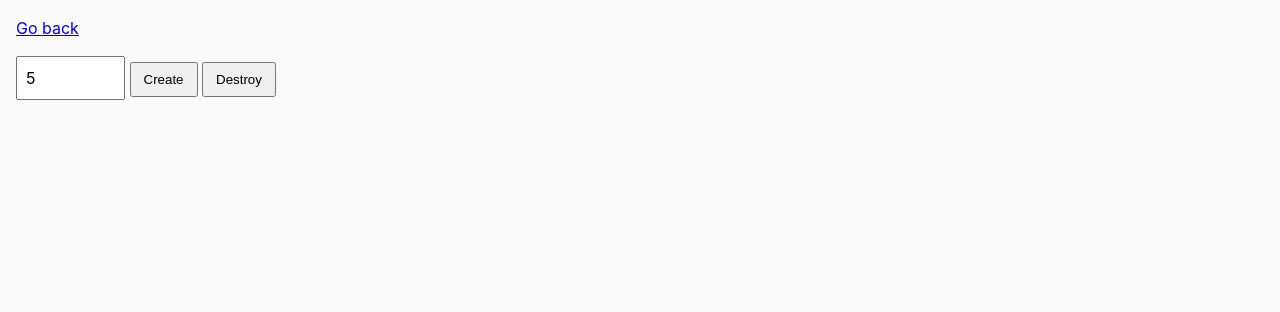
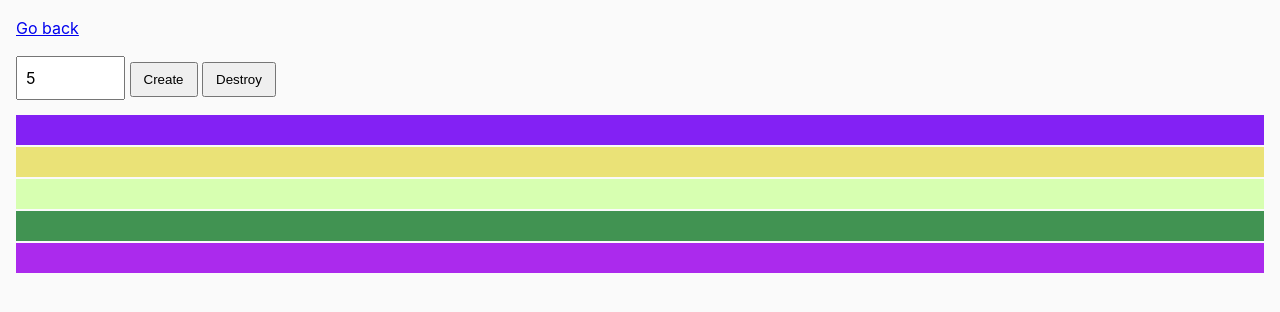
Before and after one commit to YurieVakhnyak/js-home-work, a plain HTML site: page task-10.html in a window 1280 px wide. Both pictures are taken after typing "5" into the empty fields and a click on the button "Create". Drawn offline with Linux system fonts and the light colour scheme.

Commit message:
add task 9 & 10

```diff
--- a/css/common.css
+++ b/css/common.css
@@ -32,3 +32,17 @@ button {
 .gallery-image {
   height: 200px;
 }
+
+.boxes {
+  height: 20px;
+  margin-top: 15px;
+  display: flexbox;
+  flex-grow: inherit;
+  flex-shrink: inherit;
+  flex-direction: column;
+}
+
+.box {
+  height: 30px;
+  margin-bottom: 2px;
+}
--- a/js/task-09.js
+++ b/js/task-09.js
@@ -14,4 +14,5 @@ btnChangeColor.addEventListener("click", (event) => {
   color.textContent = randomHexColor;
   const body = document.querySelector("body");
   body.setAttribute("style", `background-color:${randomHexColor}`);
+
 })
--- a/js/task-10.js
+++ b/js/task-10.js
@@ -1,3 +1,63 @@
 function getRandomHexColor() {
   return `#${Math.floor(Math.random() * 16777215).toString(16)}`;
 }
+
+const numberInput = document.querySelector('[type="number"]');
+const btnCreateBox = document.querySelector('[data-create]');
+const btnDestroyBox = document.querySelector('[data-destroy]');
+const controls = document.querySelector("#controls");
+const boxes = document.querySelector("#boxes");
+
+btnCreateBox.addEventListener("click", (event) => {
+  if (event.target.nodeName !== "BUTTON") {
+    return;
+  }
+  const boxes = document.querySelector("#boxes");
+  let numberOfBoxes = numberInput.value;
+
+  function createBox() {
+    const boxHtml = `<div class="box"></div>`
+    boxes.insertAdjacentHTML("afterbegin", boxHtml);
+  };
+
+  function colorizeBox() {
+      createBox();
+      let box = document.querySelector(".box");
+      let randomHexColor = getRandomHexColor();
+      box.setAttribute("style", `background-color:${randomHexColor}`);
+  }
+
+  function createColoredBoxes(number) {
+    let counter = 0;
+    while (counter < number) {
+      colorizeBox();
+      counter += 1;
+    }
+  }
+  createColoredBoxes(numberOfBoxes);
+  const numberOfAllBoxes = boxes.children.length;
+  console.log(`Number of all boxes: ${numberOfAllBoxes}`);
+})
+
+btnDestroyBox.addEventListener("click", (event) => {
+  if (event.target.nodeName !== "BUTTON") {
+    return;
+  }
+
+  // const numberOfAllBoxes = boxes.querySelectorAll("div div").length;
+  const numberOfAllBoxes = boxes.children.length;
+  console.log(`Number of delited boxes: ${numberOfAllBoxes}`);
+
+  function removeAllBoxes() {
+    let counter = numberOfAllBoxes;
+    while (counter !== 0) {
+      let box = document.querySelector(".box");
+      box.remove();
+      counter -= 1;
+    }
+  }
+  removeAllBoxes();
+  // boxes.remove();
+  // const sameBoxes = `<div class="boxes" id="boxes"></div>`
+  // controls.insertAdjacentHTML("afterend", sameBoxes);
+});
--- a/task-10.html
+++ b/task-10.html
@@ -16,7 +16,7 @@
       <button type="button" data-destroy>Destroy</button>
     </div>
 
-    <div id="boxes"></div>
+    <div class="boxes" id="boxes"></div>
 
     <script src="js/task-10.js" type="module"></script>
   </body>
```
